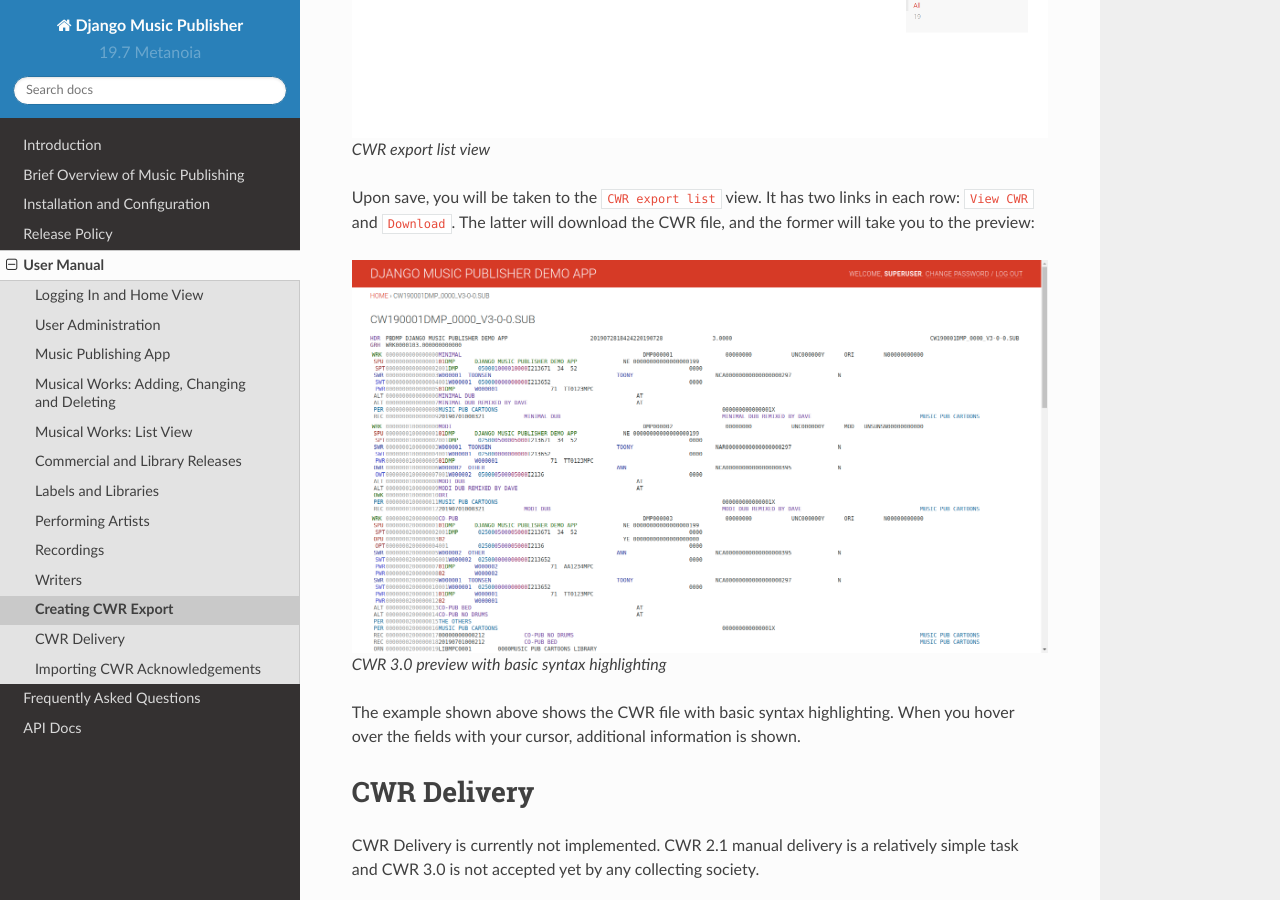
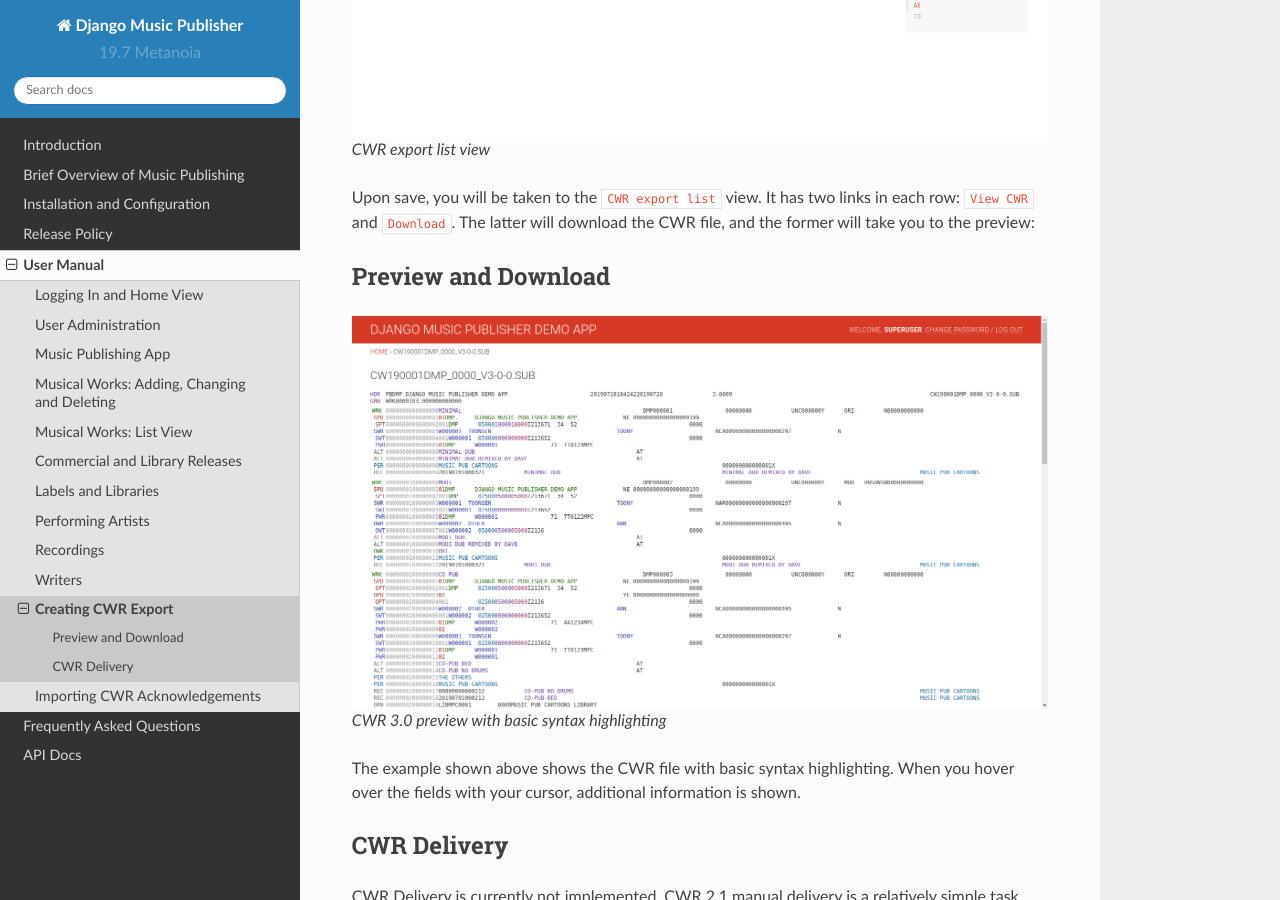
Before and after one commit to matijakolaric-com/django-music-publisher, a Sphinx documentation site: the page built from docs/manual_cwr.rst, in a window 1280 px wide and 900 px high, scrolled down 1149 px. Built offline with Sphinx 7.4.7 and the Read the Docs theme 2.0.0, drawn with Linux system fonts in a browser that asks for light colours.

Commit message:
CWR export docs update

```diff
--- a/docs/manual_cwr.rst
+++ b/docs/manual_cwr.rst
@@ -24,6 +24,9 @@
 
 Upon save, you will be taken to the ``CWR export list`` view. It has two links in each row: ``View CWR`` and ``Download``. The latter will download the CWR file, and the former will take you to the preview:
 
+Preview and Download
+--------------------
+
 .. figure:: /images/highlight.png
    :width: 100%
 
@@ -32,6 +35,6 @@
 The example shown above shows the CWR file with basic syntax highlighting. When you hover over the fields with your cursor, additional information is shown.
 
 CWR Delivery
-============
+------------
 
 CWR Delivery is currently not implemented. CWR 2.1 manual delivery is a relatively simple task and CWR 3.0 is not accepted yet by any collecting society.
```
